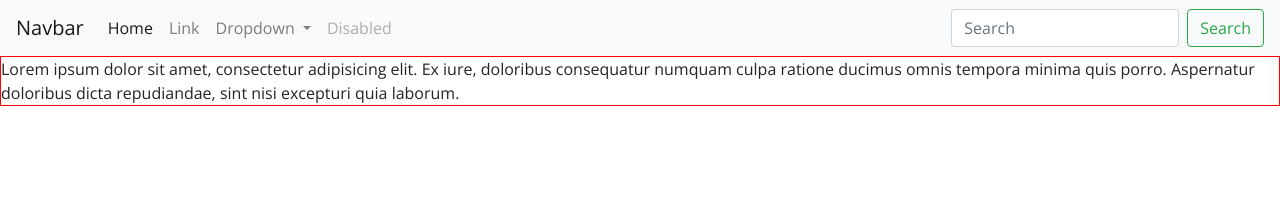
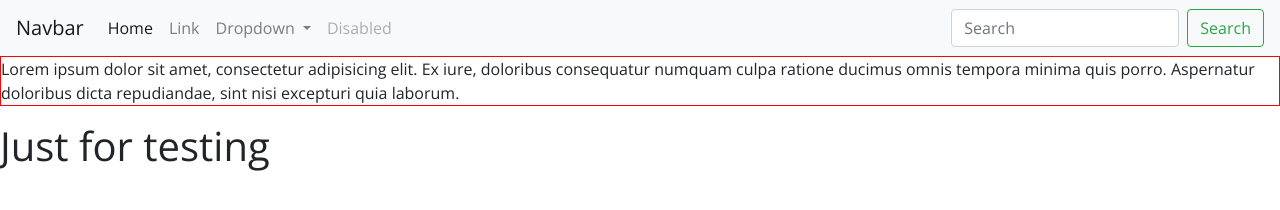
Before and after one commit to Dibakardasdwip/Dibakardasdwip.github.io, a plain HTML site: page index.html in a window 1280 px wide. Drawn offline with nearby package versions, Linux system fonts and the light colour scheme.

Commit message:
[siti] first commit

```diff
--- a/index.html
+++ b/index.html
@@ -63,6 +63,7 @@
     <p>Lorem ipsum dolor sit amet, consectetur adipisicing elit. Ex iure, doloribus consequatur numquam culpa ratione
         ducimus omnis tempora minima quis porro. Aspernatur doloribus dicta repudiandae, sint nisi excepturi quia
         laborum.</p>
+    <h1> Just for testing</h1>
 
     <!-- Optional JavaScript; choose one of the two! -->
 
```
